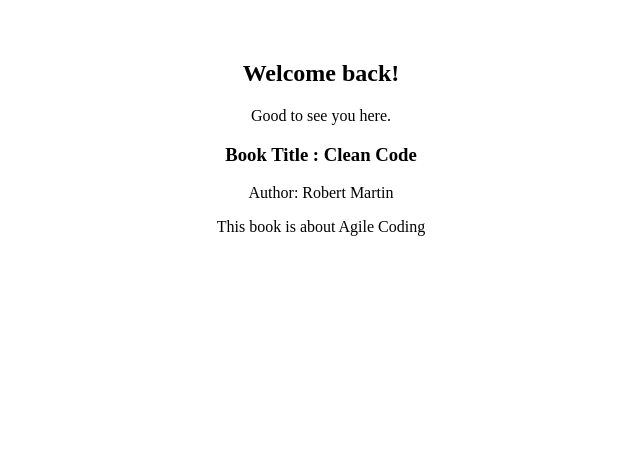
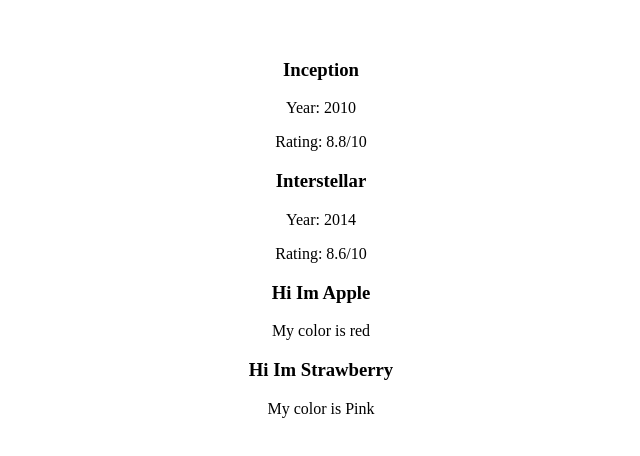
Before and after one commit to preethz2567/react-learning-week3, a React (Vite) app: page / in a window 1280 px wide. Shown: the top 456 px of the page, without its empty margins (319-959 px from the left). Built offline with nearby package versions, Linux system fonts and the light colour scheme.

Commit message:
completed 03-Props exercise

```diff
--- a/src/App.jsx
+++ b/src/App.jsx
@@ -1,3 +1,3 @@
-import ExerciseApp from "./practice/02-react-basics/exercises/02-ClassComponents"
+import ExerciseApp from "./practice/02-react-basics/exercises/03-Props"
 
 export default ExerciseApp
--- /dev/null
+++ b/src/practice/02-react-basics/exercises/03-Props.jsx
@@ -0,0 +1,56 @@
+// TOPIC: Props
+// Props = data you pass INTO a component, like function arguments.
+// Parent passes them, child receives them.
+
+function MovieCard({ title, year, rating }) {
+  return (
+    <div>
+      <h3>{title}</h3>
+      <p>Year: {year}</p>
+      <p>Rating: {rating}/10</p>
+    </div>
+  )
+}
+
+//  PRACTICE EXERCISE
+// Create a component called "FruitCard" that receives:
+//   - name (string)
+//   - color (string)
+//
+// and displays them in a <div>.
+//
+// Then render 3 different fruits in App below.
+
+// write FruitCard here:
+
+function FruitCard({name,color}){
+
+  return(
+    <>
+       <h3>Hi Im {name}</h3>
+       <p>My color is {color}</p>
+    </>
+  )
+}
+
+function App(){
+
+  return(
+    <>
+
+        <div>
+          <MovieCard title="Inception" year={2010} rating={8.8} />
+          <MovieCard title="Interstellar" year={2014} rating={8.6} />
+        </div>
+
+        <div>
+          <FruitCard name="Apple" color="red"/>
+          <FruitCard name="Strawberry" color="Pink"/>
+
+    </div>
+
+    </>
+  )
+}
+
+export default App
```
